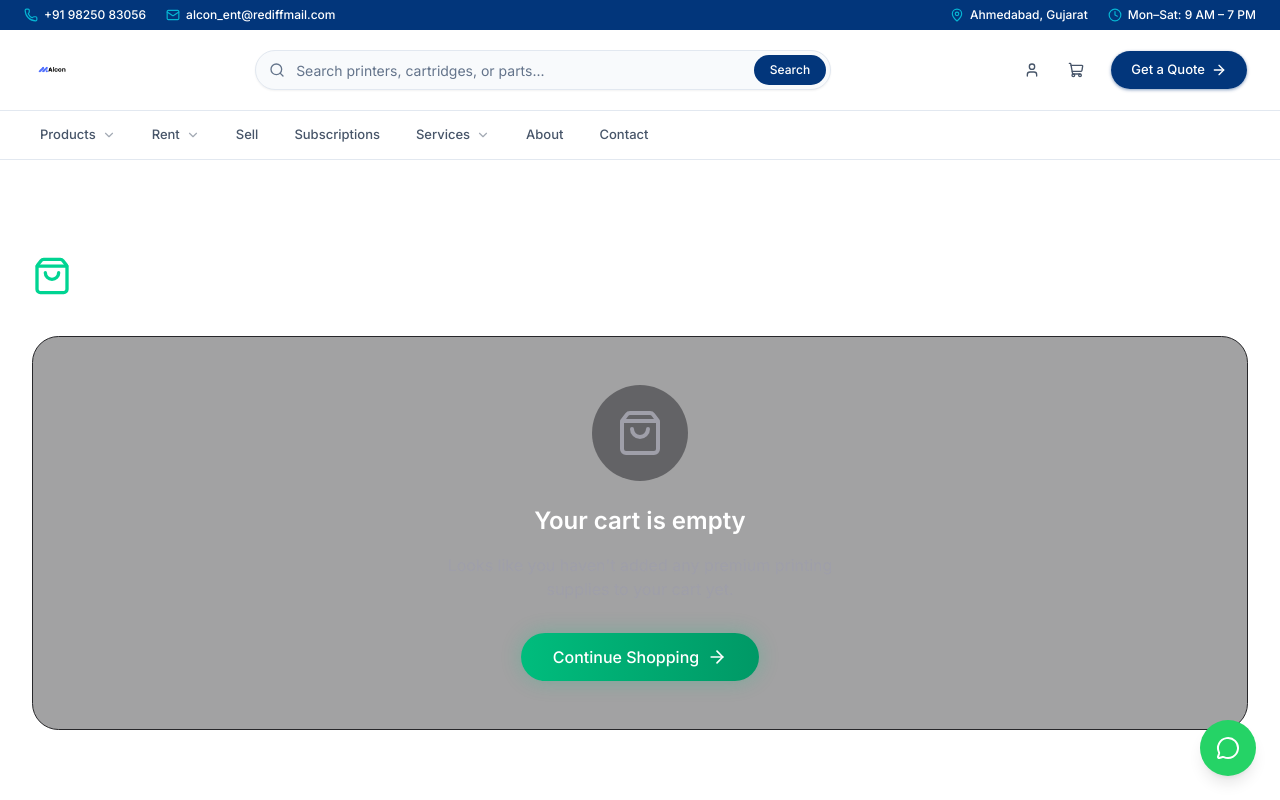
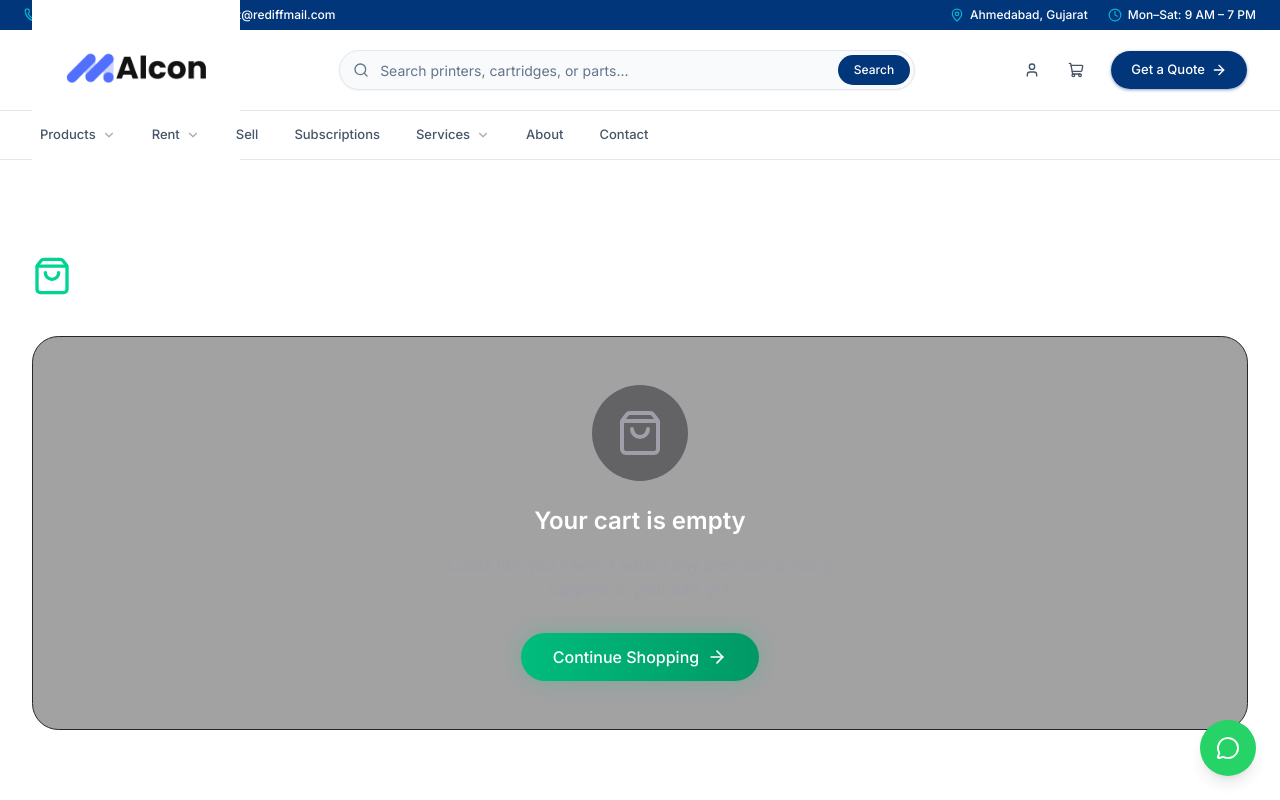
Before and after one commit to manya0601/alcon_enterprises, a Next.js app: page /cart in a window 1280 px wide. Shown: the top 800 px of the page. Built offline with nearby package versions, Linux system fonts and the light colour scheme.

Commit message:
style: increase logo dimensions across navbar and footer

```diff
--- a/src/components/layout/footer.tsx
+++ b/src/components/layout/footer.tsx
@@ -53,7 +53,7 @@ export function Footer() {
           {/* Brand */}
           <div className="col-span-2 md:col-span-4 lg:col-span-1">
             <Link href="/" className="flex items-center shrink-0 mb-4">
-              <img src="/logo.png" alt="Alcon Enterprise" className="h-10 w-auto object-contain brightness-0 invert" />
+              <img src="/logo.png" alt="Alcon Enterprise" className="w-40 md:w-48 h-auto object-contain brightness-0 invert" />
             </Link>
             <p className="text-[12px] text-white/50 leading-relaxed mb-4 max-w-xs">
               India&apos;s trusted printer &amp; enterprise hardware solutions since 1999.
--- a/src/components/layout/navbar.tsx
+++ b/src/components/layout/navbar.tsx
@@ -59,7 +59,7 @@ export function Navbar() {
 
             {/* Logo */}
             <Link href="/" className="flex items-center shrink-0">
-              <Image src="/logo.png" alt="Alcon Enterprise" width={140} height={40} className="h-10 w-auto object-contain" />
+              <Image src="/logo.png" alt="Alcon Enterprise" width={240} height={80} className="w-36 md:w-52 h-auto object-contain" />
             </Link>
 
             {/* Search Bar - Hidden on mobile */}
@@ -175,7 +175,7 @@ export function Navbar() {
               <div className="p-5">
                 <div className="flex items-center justify-between mb-6">
                   <div className="flex items-center gap-2">
-                    <Image src="/logo.png" alt="Alcon Enterprise" width={100} height={30} className="h-8 w-auto object-contain" />
+                    <Image src="/logo.png" alt="Alcon Enterprise" width={200} height={60} className="w-32 h-auto object-contain" />
                   </div>
                   <Button variant="ghost" size="icon" className="w-8 h-8 rounded-full bg-soft-gray" onClick={() => setMobileMenuOpen(false)}>
                     <X className="w-4 h-4" />
```
